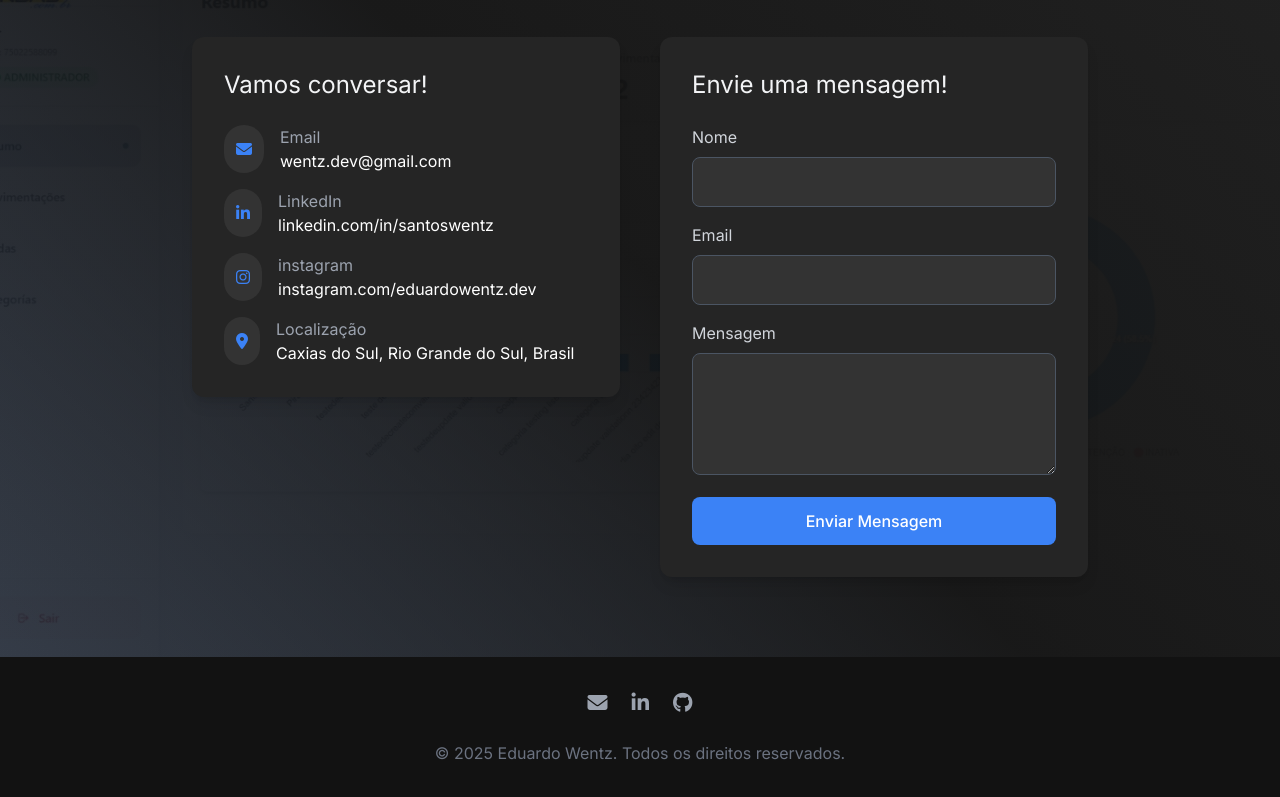
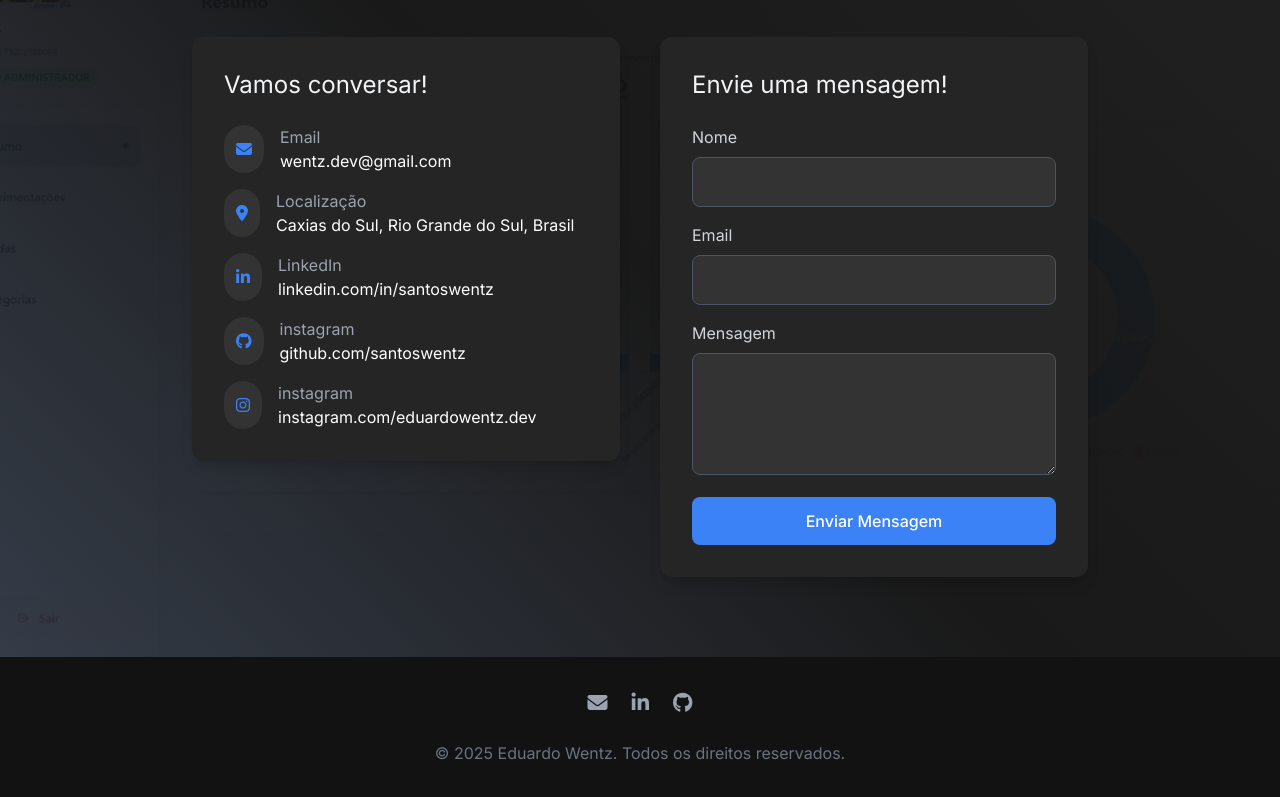
Before and after one commit to santoswentz/Portfolio, a plain HTML site: page index.html in a window 1280 px wide. Shown: the part 3048-3845 px from the top of the page. Drawn offline with nearby package versions, Linux system fonts and the light colour scheme.

Commit message:
Update Links de Contato

```diff
--- a/index.html
+++ b/index.html
@@ -527,11 +527,31 @@
 
                             <div class="flex items-center">
                                 <div class="bg-lightgray p-3 rounded-full mr-4">
+                                    <i class="fas fa-map-marker-alt text-accent"></i>
+                                </div>
+                                <div>
+                                    <p class="text-gray-400">Localização</p>
+                                    <p class="text-white">Caxias do Sul, Rio Grande do Sul, Brasil</p>
+                                </div>
+                            </div>
+
+                            <div class="flex items-center">
+                                <div class="bg-lightgray p-3 rounded-full mr-4">
                                     <i class="fab fa-linkedin-in text-accent"></i>
                                 </div>
                                 <div>
                                     <p class="text-gray-400">LinkedIn</p>
                                     <a href="https://www.linkedin.com/in/santoswentz" class="text-white hover:text-accent transition">linkedin.com/in/santoswentz</a>
+                                </div>
+                            </div>
+
+                            <div class="flex items-center">
+                                <div class="bg-lightgray p-3 rounded-full mr-4">
+                                    <i class="fab fa-github  text-accent"></i>
+                                </div>
+                                <div>
+                                    <p class="text-gray-400">instagram</p>
+                                    <a href="https://www.github.com/santoswentz" class="text-white hover:text-accent transition">github.com/santoswentz</a>
                                 </div>
                             </div>
 
@@ -545,15 +565,7 @@
                                 </div>
                             </div>
 
-                            <div class="flex items-center">
-                                <div class="bg-lightgray p-3 rounded-full mr-4">
-                                    <i class="fas fa-map-marker-alt text-accent"></i>
-                                </div>
-                                <div>
-                                    <p class="text-gray-400">Localização</p>
-                                    <p class="text-white">Caxias do Sul, Rio Grande do Sul, Brasil</p>
-                                </div>
-                            </div>
+
                         </div>
                     </div>
                 </div>
```
